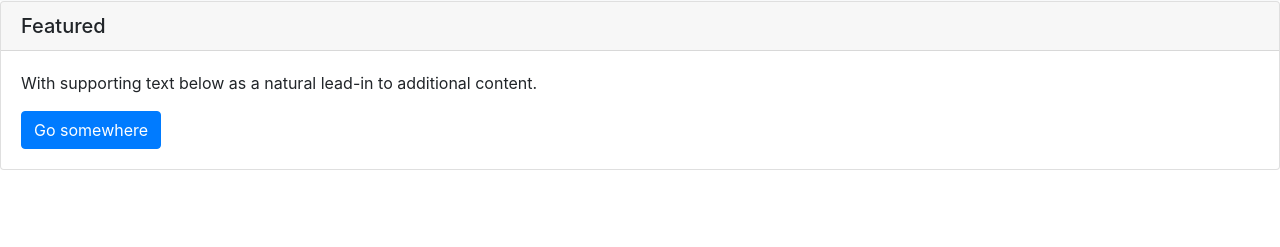
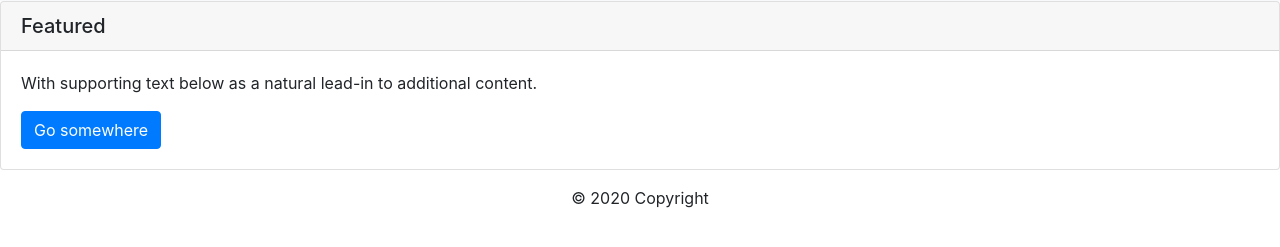
Before and after one commit to ccx20k/unit-2-bootstrap-css, a plain HTML site: page index.html in a window 1280 px wide. Shown: the part 55-302 px from the top of the page. Drawn offline with nearby package versions, Linux system fonts and the light colour scheme.

Commit message:
added footer with copyright

```diff
--- a/index.html
+++ b/index.html
@@ -41,7 +41,11 @@
 
 <!--footer with copyright-->
 
-
+<!-- Footer -->
+<footer class="page-footer font-small blue">
+  <div class="footer-copyright text-center py-3">© 2020 Copyright
+  </div>
+</footer>
 
 </body>
 </html>
```
